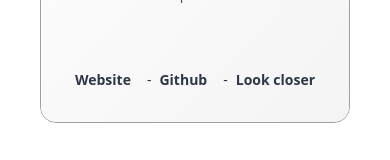
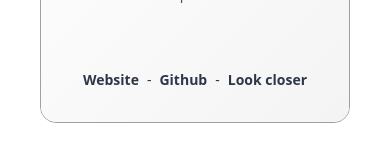
Before and after one commit to xsqu1znt/MyPortfolio_4Hire, a React (Vite) app: page / in a window 390 px wide. Shown: the part 2081-2241 px from the top of the page. Built offline with nearby package versions, Linux system fonts and the light colour scheme.

Commit message:
FUCK YOU

```diff
--- a/src/App.tsx
+++ b/src/App.tsx
@@ -115,7 +115,7 @@ function App() {
                                             .map((link, index, array) => (
                                                 <span
                                                     key={link.label}
-                                                    className="flex gap-4 text-sm text-nowrap md:gap-2 md:text-base"
+                                                    className="flex gap-2 text-sm text-nowrap md:text-base"
                                                 >
                                                     <a
                                                         href={link.href}
```
